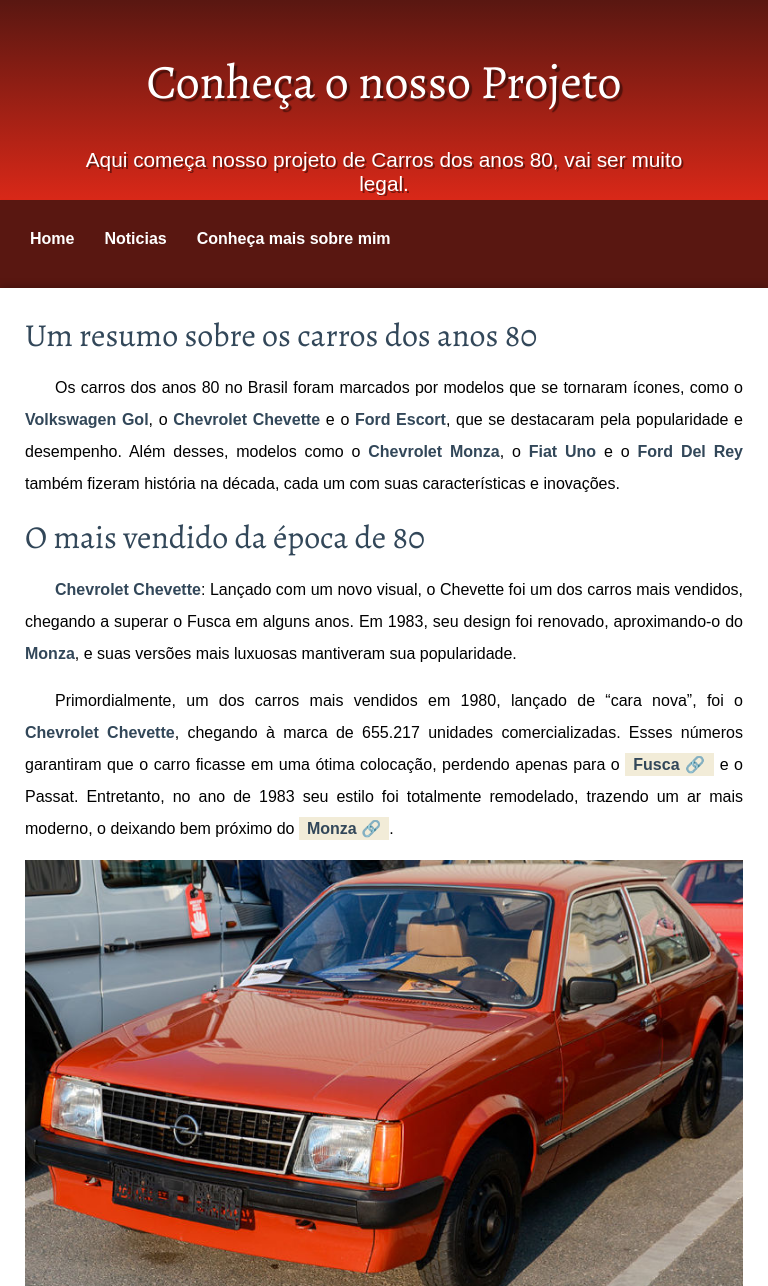
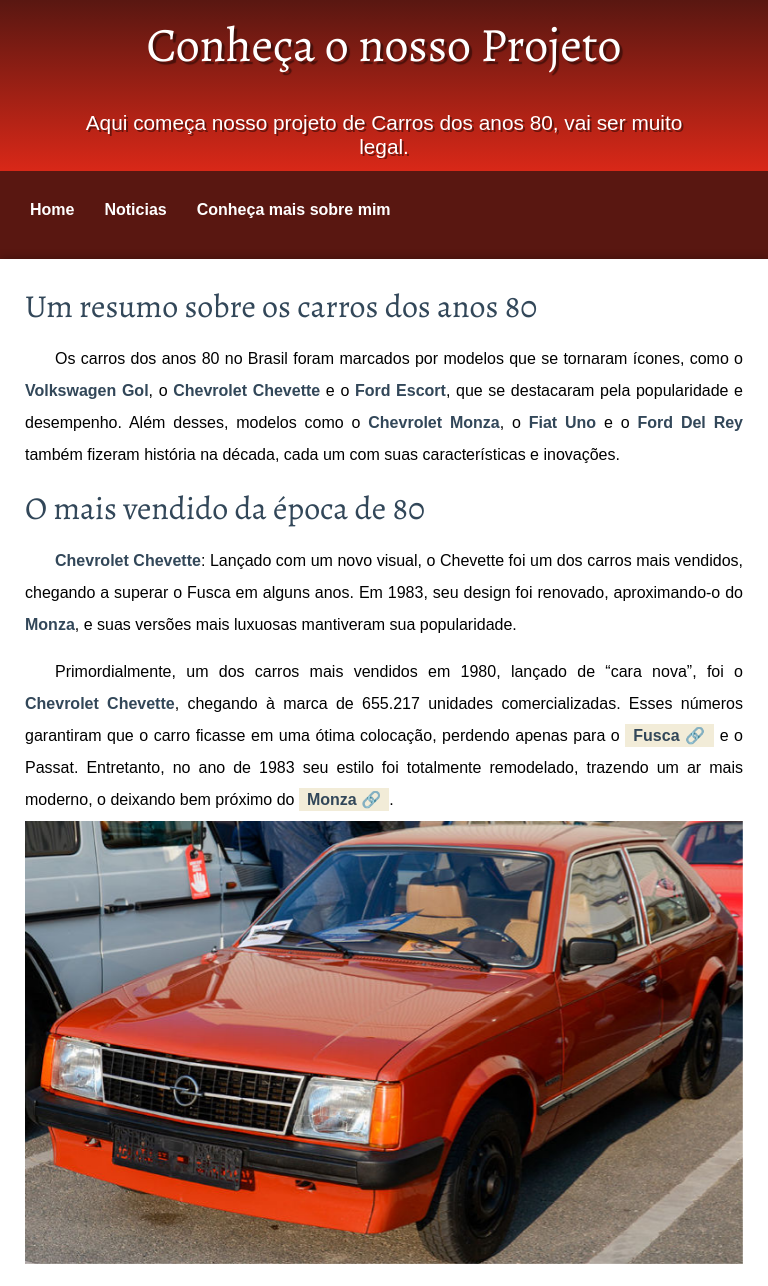
Before and after one commit to moisesrodrigues71/projeto-carros-80, a plain HTML site: page index.html in a window 768 px wide. Shown: the top 1286 px of the page. Drawn offline with nearby package versions, Linux system fonts and the light colour scheme.

Commit message:
fazendo teste

```diff
--- /dev/null
+++ b/estilos/media-query.css
@@ -0,0 +1,16 @@
+@charset "UTF-8";
+
+@media screen and (min-width: 768px) and (max-width: 992px) {
+    body {
+        width: 100vw;
+        height: 100vh;
+    }
+
+    header {
+        display: flex;
+        padding: 8px;
+        flex-flow: row wrap;
+        align-items: center;
+        justify-content: center;
+    }
+}
--- a/index.html
+++ b/index.html
@@ -6,6 +6,7 @@
     <title>Carros anos 80</title>
     <link rel="shortcut icon" href="imagens/favicon.ico.png" type="image/x-icon">
     <link rel="stylesheet" href="style.css">
+    <link rel="stylesheet" href="estilos/media-query.css">
 </head>
 <body>
     <header>
--- a/style.css
+++ b/style.css
@@ -32,7 +32,9 @@ header {
     flex-flow: row wrap;
     justify-content: center;
     align-items: center;
+
 }
+
 
 header > p {
     font-size: 1.3em;
@@ -105,6 +107,17 @@ main p {
     text-indent: 30px;
     font-size: 1em;
     line-height: 2em;
+}
+
+picture, img {
+    width: 300px;
+    animation: flutuar 8s ease-in-out infinite;
+}
+
+@keyframes flutuar {
+    0% {transform: translateY(2px);}
+    50% {transform: translateY(-12px);}
+    100% {transform: translateY(2px);}
 }
 
 main img {
```
